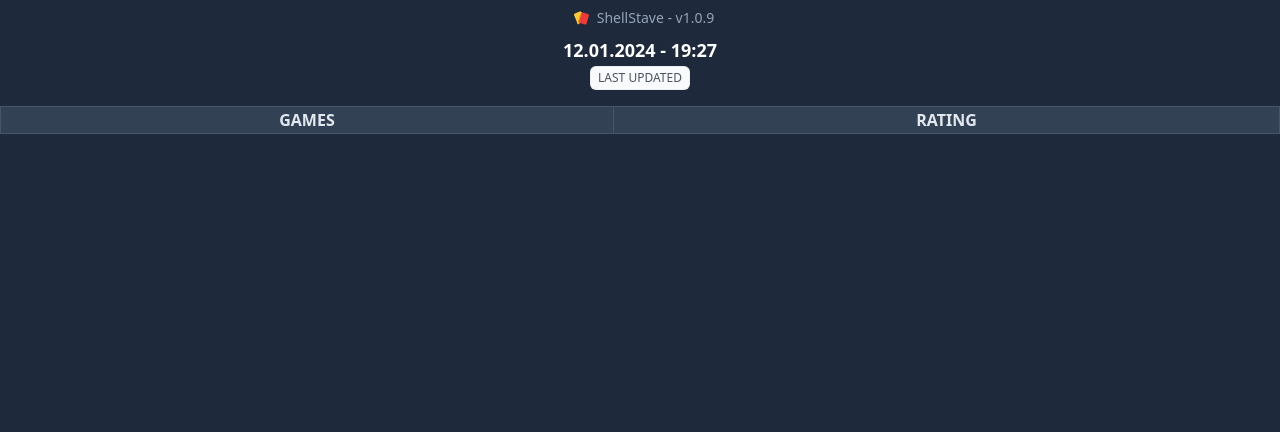
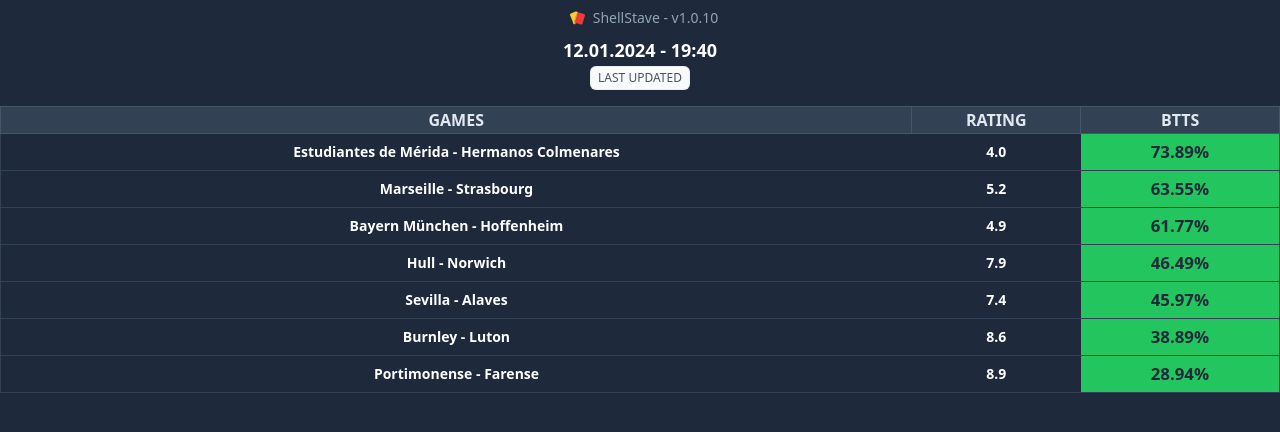
Before and after one commit to ShellStave/ShellStave.github.io, a plain HTML site: page index.html in a window 1280 px wide. Drawn offline with nearby package versions, Linux system fonts and the light colour scheme.

Commit message:
commit message

```diff
--- a/index.html
+++ b/index.html
@@ -11,14 +11,22 @@
 <body class="text-white text-center bg-slate-800">
 <div class="overflow-x-auto mx-auto container">
 
-   <div class="text-sm text-slate-400 pt-2 flex justify-center select-none"><img src="favicon.svg" class="mx-2" height="15" width="15" draggable="false">ShellStave - v1.0.9</div>
-     <div class="mt-2 font-semibold text-lg">12.01.2024 - 19:27</div>
+   <div class="text-sm text-slate-400 pt-2 flex justify-center select-none"><img src="favicon.svg" class="mx-2" height="15" width="15" draggable="false">ShellStave - v1.0.10</div>
+     <div class="mt-2 font-semibold text-lg">12.01.2024 - 19:40</div>
     <span class="mb-4 inline-flex items-center rounded-md bg-gray-50 px-2 py-1 text-xs font-medium text-gray-600 ring-1 ring-inset ring-gray-500/10">LAST UPDATED</span>
     <table class="table-auto border-collapse border border-slate-500 w-full overflow-auto touch-auto scroll-auto">
   <tr class="font-semibold">
     <th class="border border-slate-600 border-slate-600 bg-slate-700 text-slate-200">GAMES</th>
     <th class="border border-slate-600 bg-slate-700 text-slate-200">RATING</th>
+    <th class="border border-slate-600 bg-slate-700 text-slate-200">BTTS</th>
   </tr>
+  <tr class="p-1 text-sm border border-slate-700 font-semibold"><td class="p-2">Bayern München  -  Hoffenheim</td><td class="p-2">4.9</td><td class="p-2">61.77%</td></tr>
+<tr class="p-1 text-sm border border-slate-700 font-semibold"><td class="p-2">Burnley  -  Luton</td><td class="p-2">8.6</td><td class="p-2">38.89%</td></tr>
+<tr class="p-1 text-sm border border-slate-700 font-semibold"><td class="p-2">Estudiantes de Mérida  -  Hermanos Colmenares</td><td class="p-2">4.0</td><td class="p-2">73.89%</td></tr>
+<tr class="p-1 text-sm border border-slate-700 font-semibold"><td class="p-2">Hull  -  Norwich</td><td class="p-2">7.9</td><td class="p-2">46.49%</td></tr>
+<tr class="p-1 text-sm border border-slate-700 font-semibold"><td class="p-2">Marseille  -  Strasbourg</td><td class="p-2">5.2</td><td class="p-2">63.55%</td></tr>
+<tr class="p-1 text-sm border border-slate-700 font-semibold"><td class="p-2">Sevilla  -  Alaves</td><td class="p-2">7.4</td><td class="p-2">45.97%</td></tr>
+<tr class="p-1 text-sm border border-slate-700 font-semibold"><td class="p-2">Portimonense  -  Farense</td><td class="p-2">8.9</td><td class="p-2">28.94%</td></tr>
 
   </table>
   </div>
```
